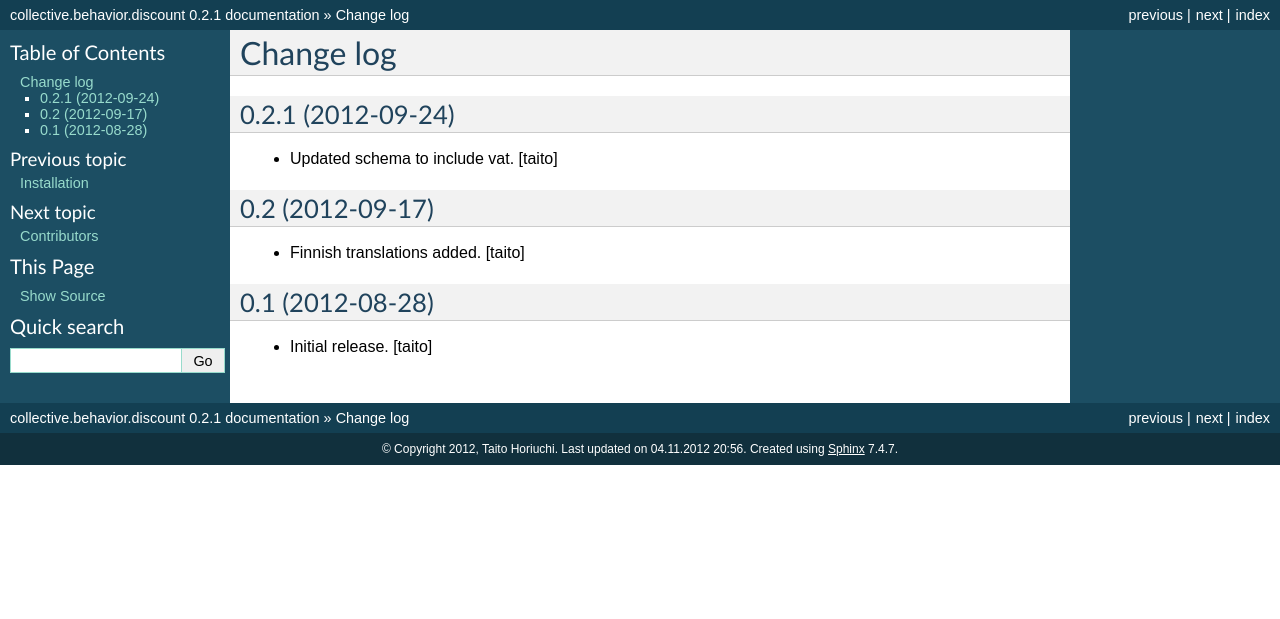
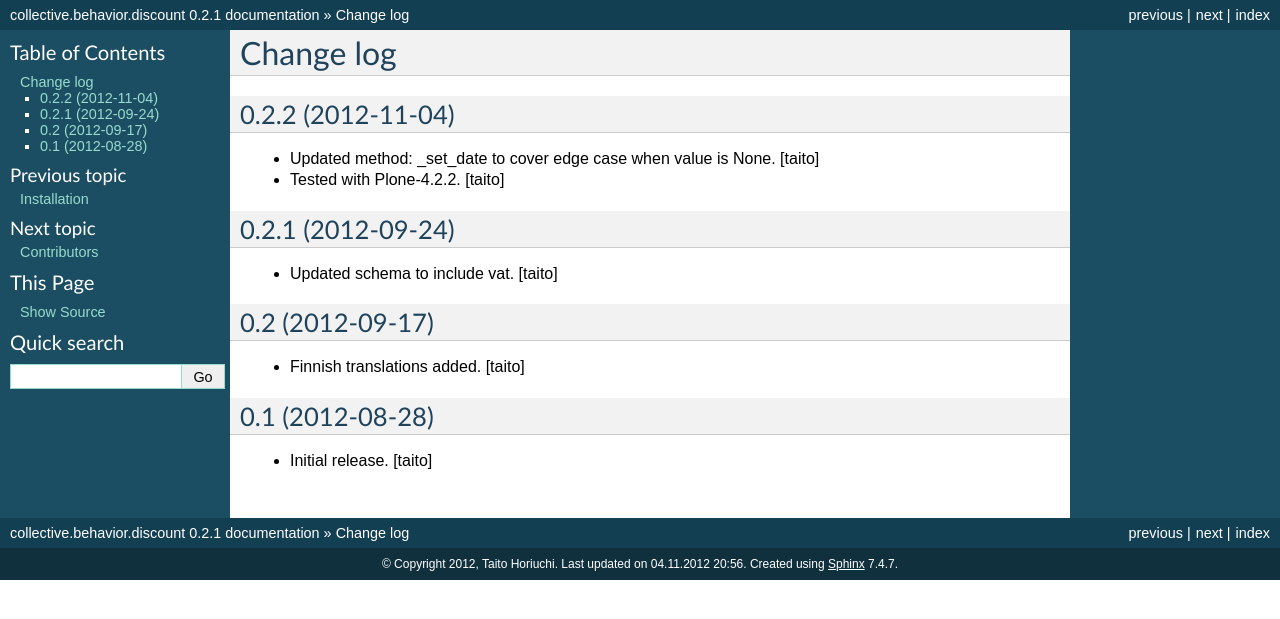
Before and after one commit to collective/collective.behavior.discount, a Sphinx documentation site: the page built from collective/behavior/discount/docs/HISTORY.rst, in a window 1280 px wide. Shown: the top 619 px of the page. Built offline with Sphinx 7.4.7, drawn with Linux system fonts in a browser that asks for light colours.

Commit message:
Updated change log.

```diff
--- a/collective/behavior/discount/docs/HISTORY.rst
+++ b/collective/behavior/discount/docs/HISTORY.rst
@@ -1,5 +1,11 @@
 Change log
 ----------
+
+0.2.2 (2012-11-04)
+==================
+
+- Updated method: _set_date to cover edge case when value is None. [taito]
+- Tested with Plone-4.2.2. [taito]
 
 0.2.1 (2012-09-24)
 ==================
```
Also changed, not shown: 1 other file.
